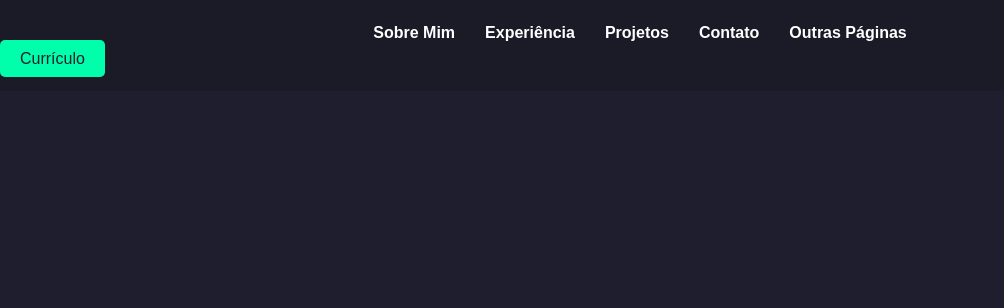
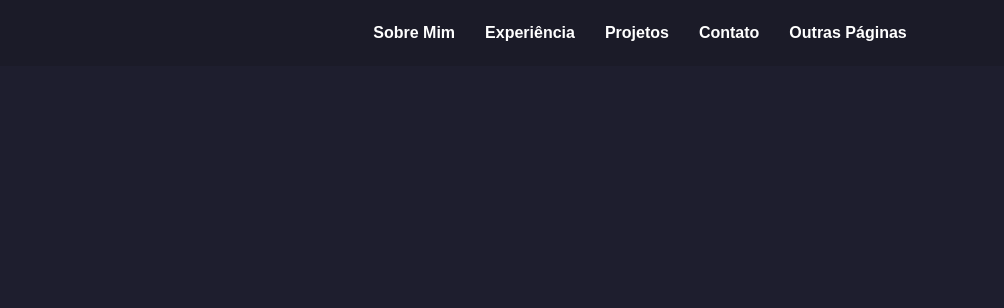
Before and after one commit to Vitorcostalv/Vitorcostalv.github.io, a plain HTML site: page index.html in a window 1280 px wide. Shown: the top 308 px of the page, without its empty margins (0-1004 px from the left). Drawn offline with Linux system fonts and the light colour scheme.

Commit message:
remove <a href="#resume" class="resume-btn">Currículo</a>

```diff
--- a/index.html
+++ b/index.html
@@ -18,7 +18,7 @@
                     <li><a href="#contact">Contato</a></li>
                     <li><a href="outra_pagina.html">Outras Páginas</a></li>
                 </ul>
-                <a href="#resume" class="resume-btn">Currículo</a>
+
             </nav>
         </div>
     </header>
```
